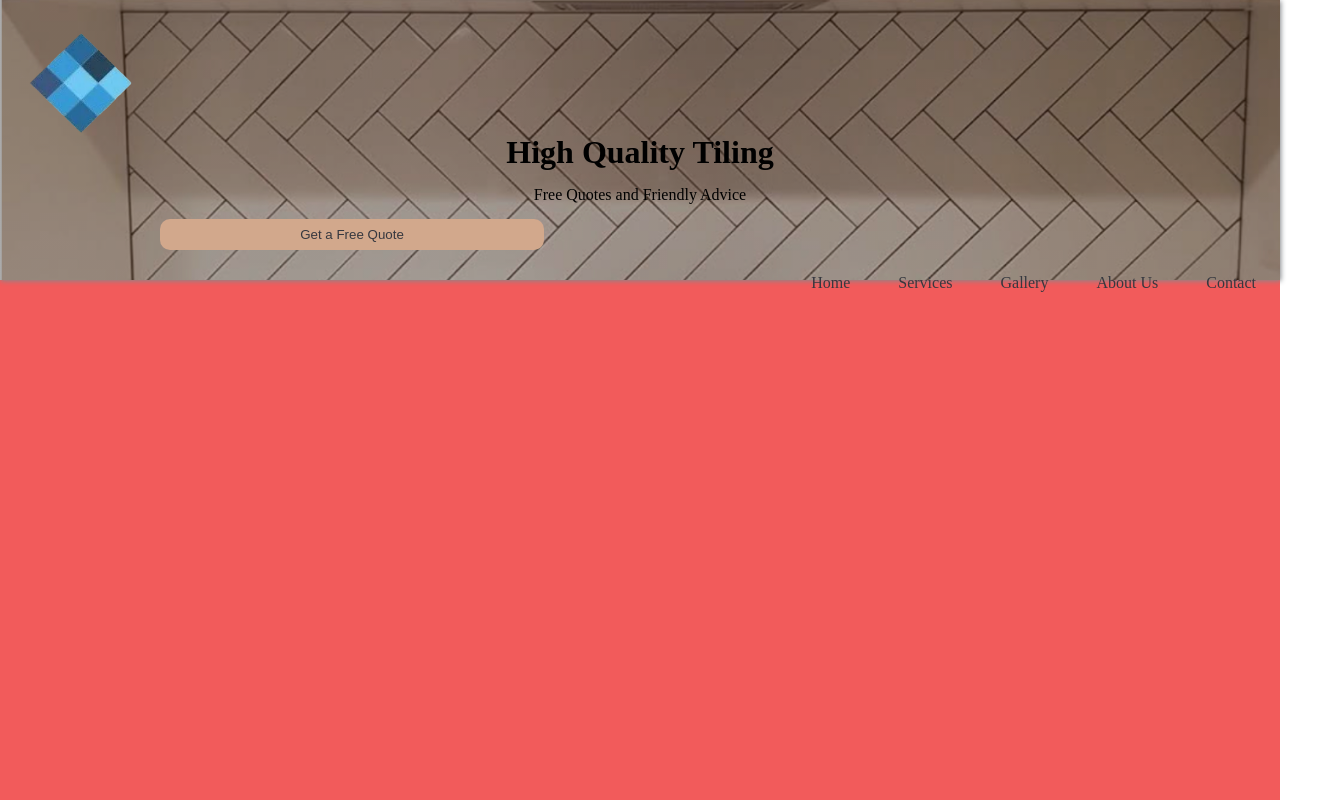
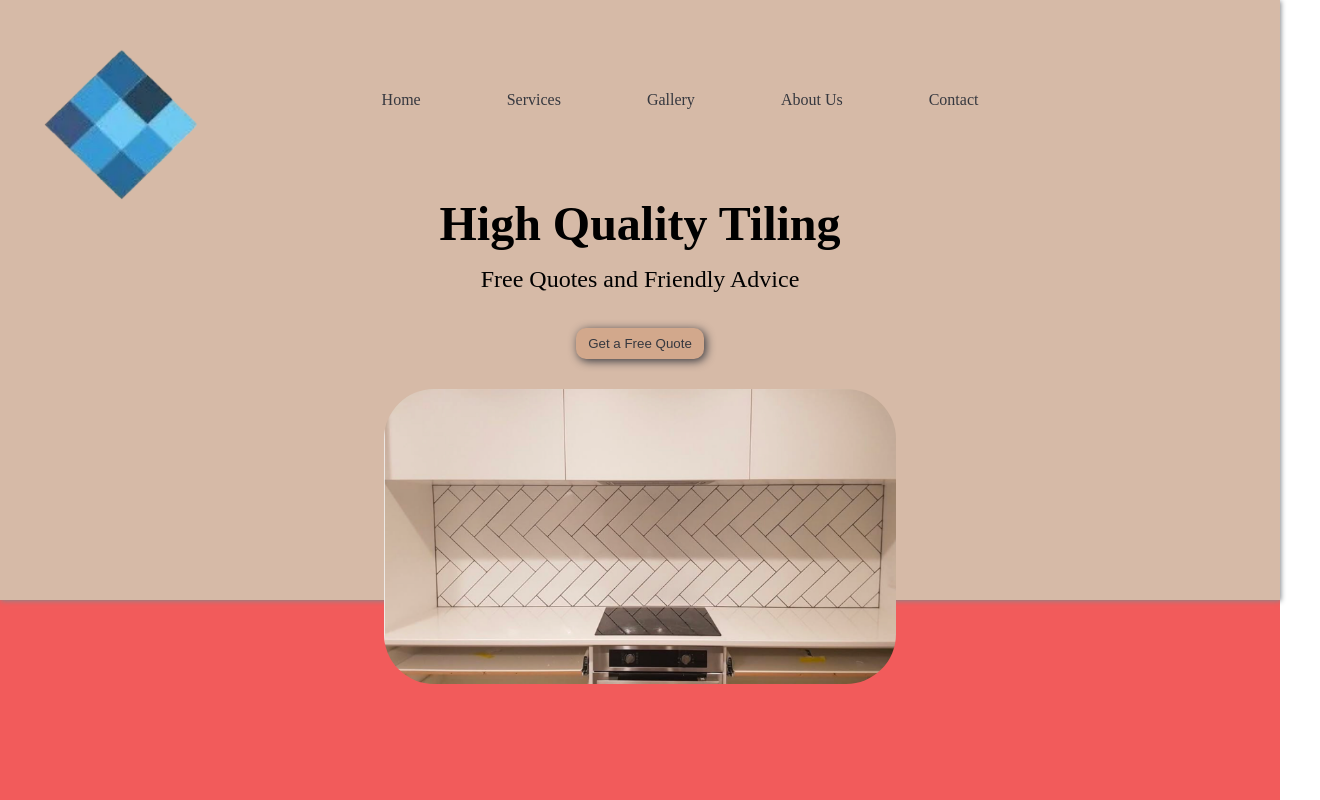
Before and after one commit to maryamohebi/High-Quality-Tiling, a plain HTML site: page index.html in a window 1280 px wide. Shown: the top 800 px of the page, 1320 px wide, since content can reach past the window. Drawn offline with Linux system fonts and the light colour scheme.

Commit message:
Fixed some of the responsiveness issues

```diff
--- a/index.html
+++ b/index.html
@@ -9,7 +9,6 @@
 </head>
 <body>
     <header class="header">
-
         <!--Logo-->
         <a href="index.html" target="_self" class="logo">
             <img src="Logo.png" alt="High Quality Tiling Logo">
@@ -33,6 +32,7 @@
                 <li><a href="#">Contact</a></li>
             </ul>
         </nav>
+        <img src="background-img.png" class="hero-img" alt="Kitchen Tiling Image">
     </header>
 
     <main></main>
--- a/stylesheet.css
+++ b/stylesheet.css
@@ -13,13 +13,13 @@
 /*HEADER & NAV*/
 
 .header {
-    background-image: linear-gradient(rgba(0,0,0,0.3), rgba(0,0,0,0.3)), url("background-img.png");
+    background-image: linear-gradient(rgba(0,0,0,0.3), rgba(0,0,0,0.3)),url(background-img.png);
+    background-position: center;
     background-size: cover;
-    background-position: center;
+    background-repeat: no-repeat;
     min-height: 35vh;
-    background-repeat: no-repeat;
     box-shadow: 1px 1px 5px 0px var(--gray);
-    position: sticky;
+    position: relative;
     top: 0;
     width: 100%;
 }
@@ -31,11 +31,12 @@
 .header-title {
     display: grid;
     gap: 15px;
-    margin-top: -30px;
+    margin-top: 0px;
 }
 .quote-btn {
     width: 30%;
-    margin-left: 160px;
+    display: block;
+    margin: 20px auto;
     padding: 8px;
     background-color: #d2a88c;
     border: none;
@@ -51,18 +52,30 @@
     display: inline-block;
 }
 
+.header .hero-img {
+    display: none;
+}
+
 .nav {
-    width: 100%;
-    height: 100%;
+    width: 80%;
+    height: 50%;
     position: fixed;
     background-color: #F4EEE5;
     overflow: hidden;
+    top: 80px;
+    margin-left: 2.5rem;
+    border-radius: 30px;
 }
 
 .menu a {
     display: block;
-    padding: 1.5rem;
+    padding: 1.75rem;
     color: var(--black);
+}
+
+.menu li {
+    display: grid;
+    justify-content: center;
 }
 
 .menu a:hover {
@@ -142,13 +155,14 @@ a > img {
 body:has(.side-menu:checked) {
     overflow: hidden;
 }
+/*
 
-@media (min-width: 768px) {
+@media (min-width: 600px) {
+
     .nav {
         max-height: none;
         top: 0;
-        position: relative;
-        float: right;
+        position: fixed;
         width: fit-content;
         background-color: transparent;
     }
@@ -165,8 +179,149 @@ body:has(.side-menu:checked) {
     .hamb {
         display: none;
     }
+
+    .quote-btn {
+        width: 50%;
+        box-shadow: 2px 2px 10px 0px var(--black);
+    }
+}
+    */
+
+@media (min-width: 768px) {
+
+    .header {
+        background-image: none;
+        background-color: #D6BAA7;
+        height: 63vh;
+    }
+
+    .header .hero-img {
+        display: block;
+        width: 40%;
+        margin: 10px auto;
+        border-radius: 50px;
+        min-height: auto;
+    }
+
+    .nav {
+        max-height: none;
+        width: fit-content;
+        background-color: transparent;
+        display: flex;
+        justify-content: center;
+        align-items: center;
+        width: 100%;
+        position: absolute;
+        top: -50px;
+    }
+
+    .menu li {
+        float: left;
+    }
+
+
+    .menu a:hover {
+        background-color: transparent;
+        color: var(--gray);
+    }
+
+    .hamb {
+        display: none;
+    }
+
+    .quote-btn {
+        width: 20%;
+        box-shadow: 2px 2px 10px 0px var(--black);
+    }
+
+    a > img {
+        width: 10rem;
+        height: 10rem;
+    }
+
+    .header-title {
+        font-size: 1.5rem;
+    }
+
+    .header .header-title {
+        margin: auto 0;
+    }
+
 }
 
+@media (min-width: 992px) {
+    .header {
+        background-image: none;
+        background-color: #D6BAA7;
+        height: 70vh;
+    }
+
+    .nav {
+        display: flex;
+        justify-content: center;
+        align-items: center;
+        width: 100%;
+        position: absolute;
+        top: -50px;
+    }
+
+    .menu {
+        display: flex;
+        gap: 30px;
+    }
+
+    .quote-btn {
+        width: 15%;
+        box-shadow: 2px 2px 10px 0px var(--black);
+    }
+
+    a > img {
+        height: 15rem;
+        width: 15rem;
+    }
+
+    .header .header-title {
+       margin-top: -3rem;
+    }
+}
+
+
+@media (min-width: 1024px) {
+
+    .header {
+        background-image: none;
+        background-color: #D6BAA7;
+        height: 75vh;
+    }
+
+    .nav {
+        display: flex;
+        justify-content: center;
+        align-items: center;
+        width: 100%;
+        position: absolute;
+        top: -50px;
+    }
+
+    .menu {
+        display: flex;
+        gap: 30px;
+    }
+
+    .quote-btn {
+        width: 10%;
+        box-shadow: 2px 2px 10px 0px var(--black);
+    }
+
+    a > img {
+        height: 15rem;
+        width: 15rem;
+    }
+
+    .header .header-title {
+        margin-top: -3rem;
+    }
+}
 
 
 
```
Also changed, not shown: 1 other file.
